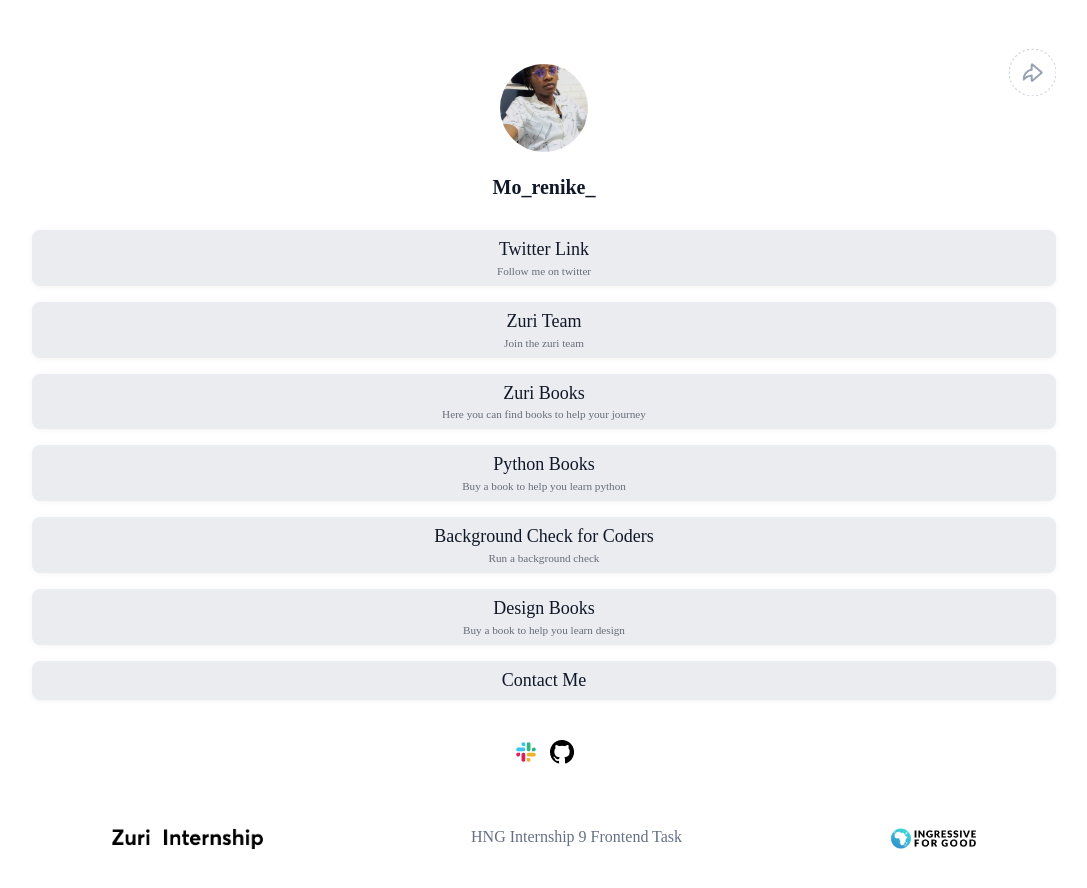
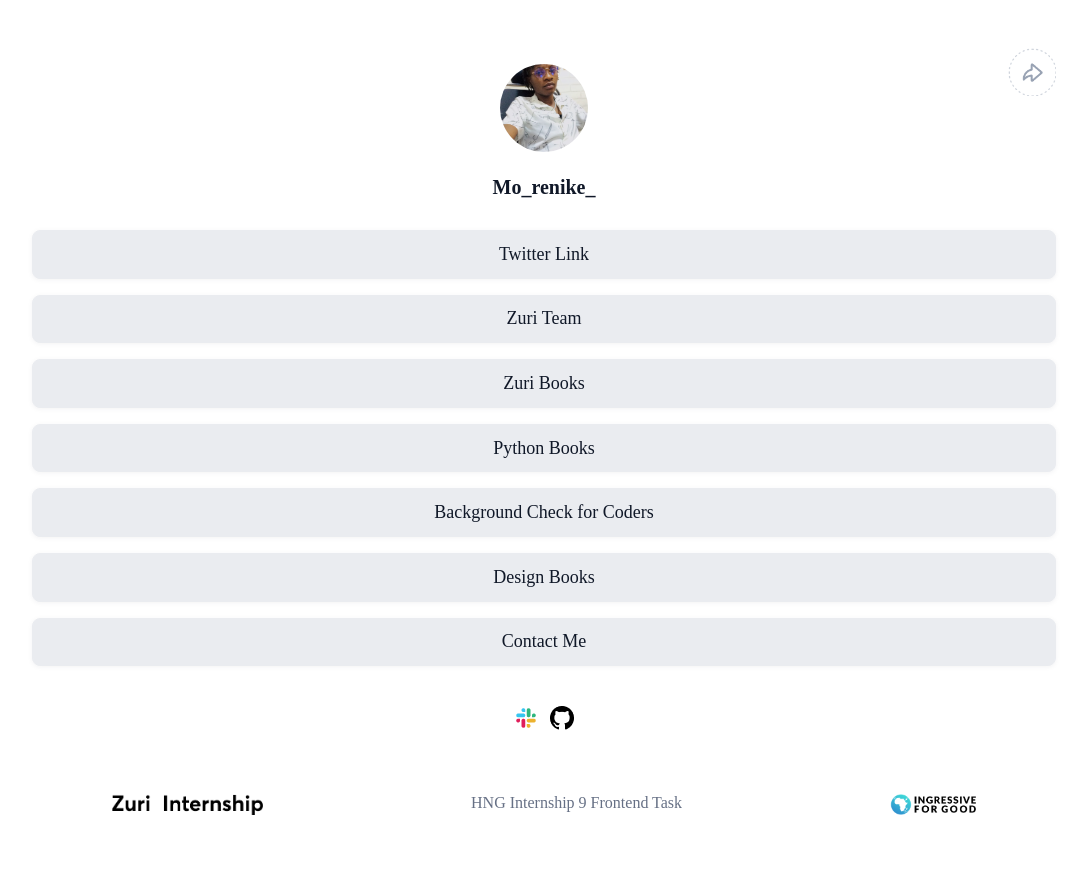
Before and after one commit to mo-renike/HNG_9_Stg1, a React (Create React App) app: page / in a window 1280 px wide. Shown: the top 888 px of the page, without its empty margins (96-1183 px from the left). Built offline with nearby package versions, Linux system fonts and the light colour scheme.

Commit message:
style: UI adjustments

```diff
--- a/src/Components/Buttons/Buttons.scss
+++ b/src/Components/Buttons/Buttons.scss
@@ -13,7 +13,7 @@
     background-color: var(--btn-color);
     font-size: 1.125rem; //18px
     width: 100%;
-    padding: 0.5rem;
+    padding: 0.8rem;
     margin: 8px 0;
     //font-weight: 700;
     text-decoration: none;
--- a/src/Pages/Home/Home.jsx
+++ b/src/Pages/Home/Home.jsx
@@ -69,7 +69,7 @@ const Home = () => {
                         id={button.id}
                     >
                         {button.text}
-                        <sub className="buttons__subtext">{button.subtext}</sub>
+                        {/* <sub className="buttons__subtext">{button.subtext}</sub> */}
                     </a>
                 ))}
                 <Link to="/contact" className="buttons__btn" id="contact">Contact Me</Link>
```
